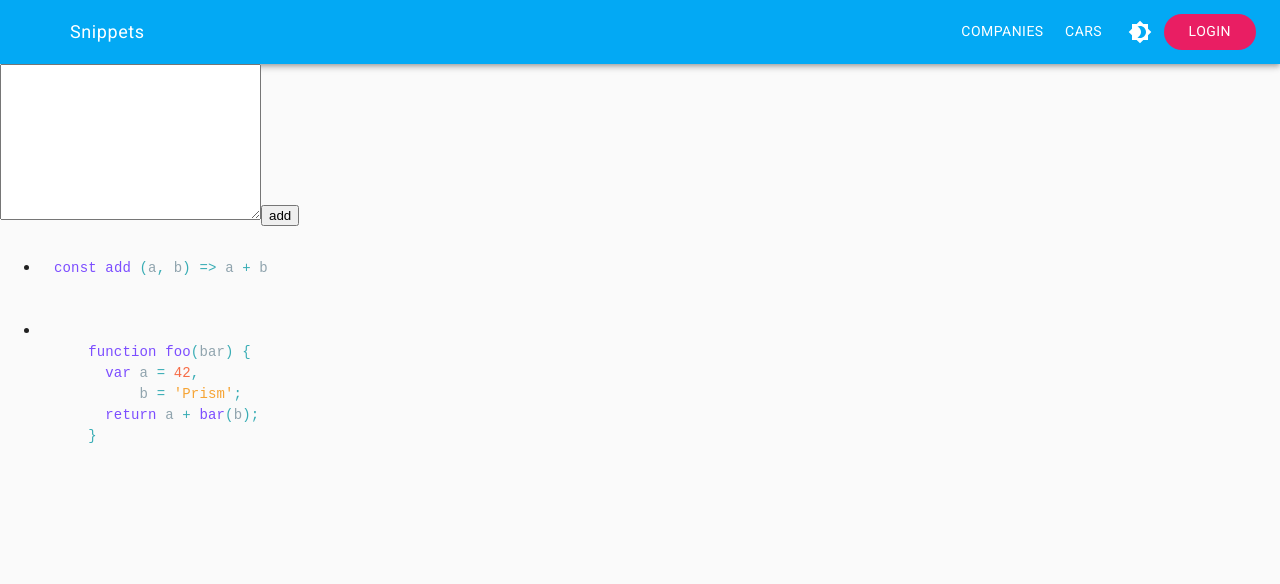
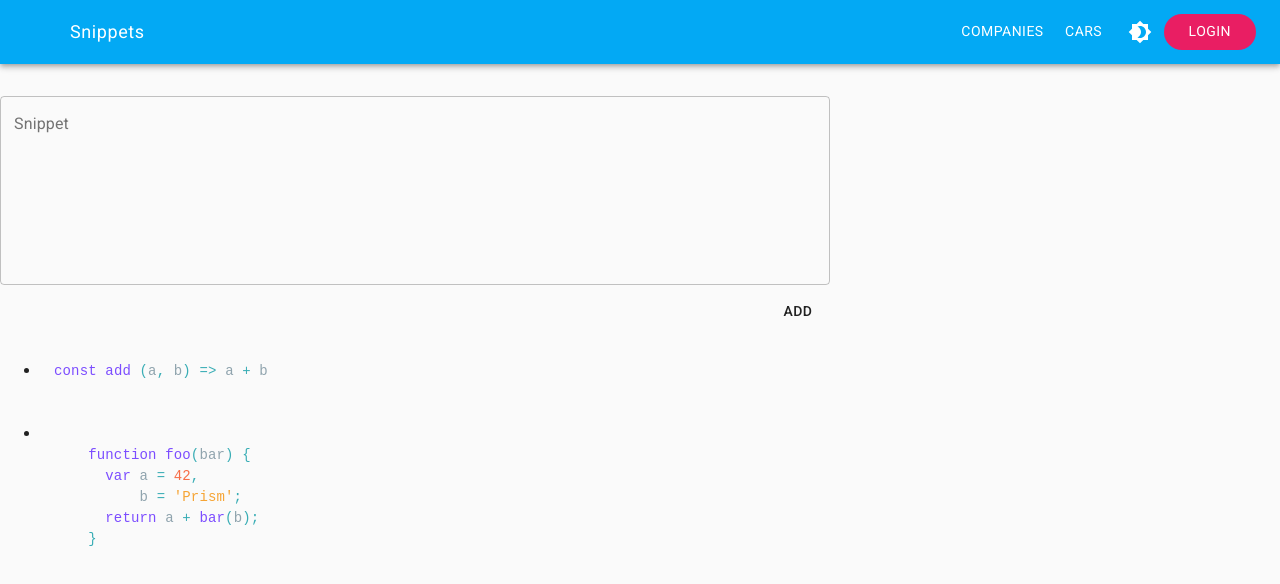
Before and after one commit to ibqn/react-snippets, a React (Create React App) app: page / in a window 1280 px wide. Shown: the top 584 px of the page. Built offline with nearby package versions, Linux system fonts and the light colour scheme; some icons are missing.

Commit message:
materialize add snippet

```diff
--- a/src/components/add-snippet.jsx
+++ b/src/components/add-snippet.jsx
@@ -1,7 +1,29 @@
 import { useState } from 'react'
 import PropTypes from 'prop-types'
+import TextField from '@material-ui/core/TextField'
+import Button from '@material-ui/core/Button'
+
+import { useTheme, makeStyles } from '@material-ui/core/styles'
+import { findByLabelText } from '@testing-library/dom'
+
+const useStyles = makeStyles((theme) => ({
+  root: {
+    display: 'flex',
+    flexDirection: 'column',
+    width: 830,
+    marginTop: theme.spacing(4),
+  },
+  input: {},
+  button: {
+    marginTop: theme.spacing(1),
+    alignSelf: 'flex-end',
+  },
+}))
 
 const AddSnippet = (props) => {
+  const theme = useTheme()
+  const classes = useStyles(theme)
+
   const { addSnippet } = props
   const [snippet, setSnippet] = useState('')
 
@@ -19,10 +41,22 @@ const AddSnippet = (props) => {
   }
 
   return (
-    <form>
-      <textarea onChange={handleChange} value={snippet} cols="30" rows="10" />
-      <button onClick={handleAdd}>add</button>
-    </form>
+    <div className={classes.root}>
+      <TextField
+        className={classes.input}
+        label="Snippet"
+        multiline
+        onChange={handleChange}
+        value={snippet}
+        fullWidth
+        rows={8}
+        placeholder="Paste your snippet here"
+        variant="outlined"
+      />
+      <Button className={classes.button} onClick={handleAdd}>
+        add
+      </Button>
+    </div>
   )
 }
 
--- a/src/components/login.jsx
+++ b/src/components/login.jsx
@@ -51,6 +51,7 @@ const Login = () => {
 
   const handleChange = ({ target: { name, value } }) =>
     setState({ ...state, [name]: value })
+
   const handleSubmit = () => {}
 
   return (
```
